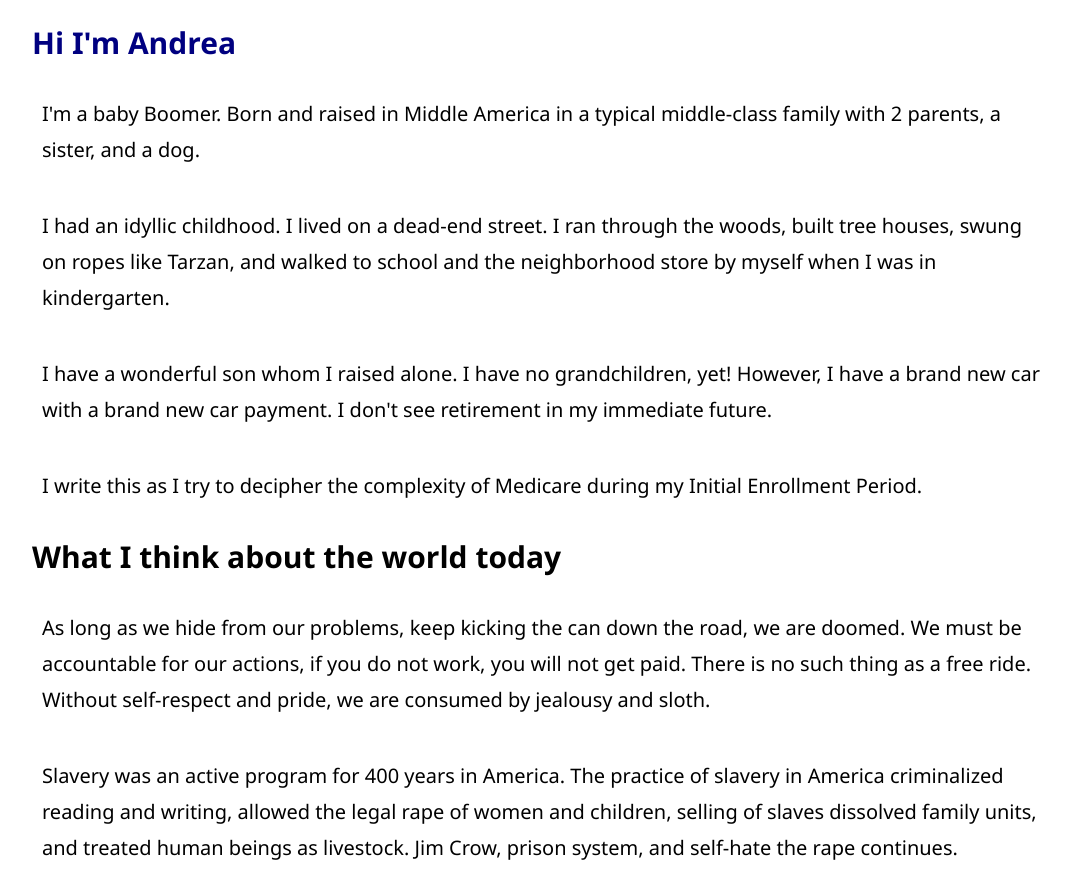
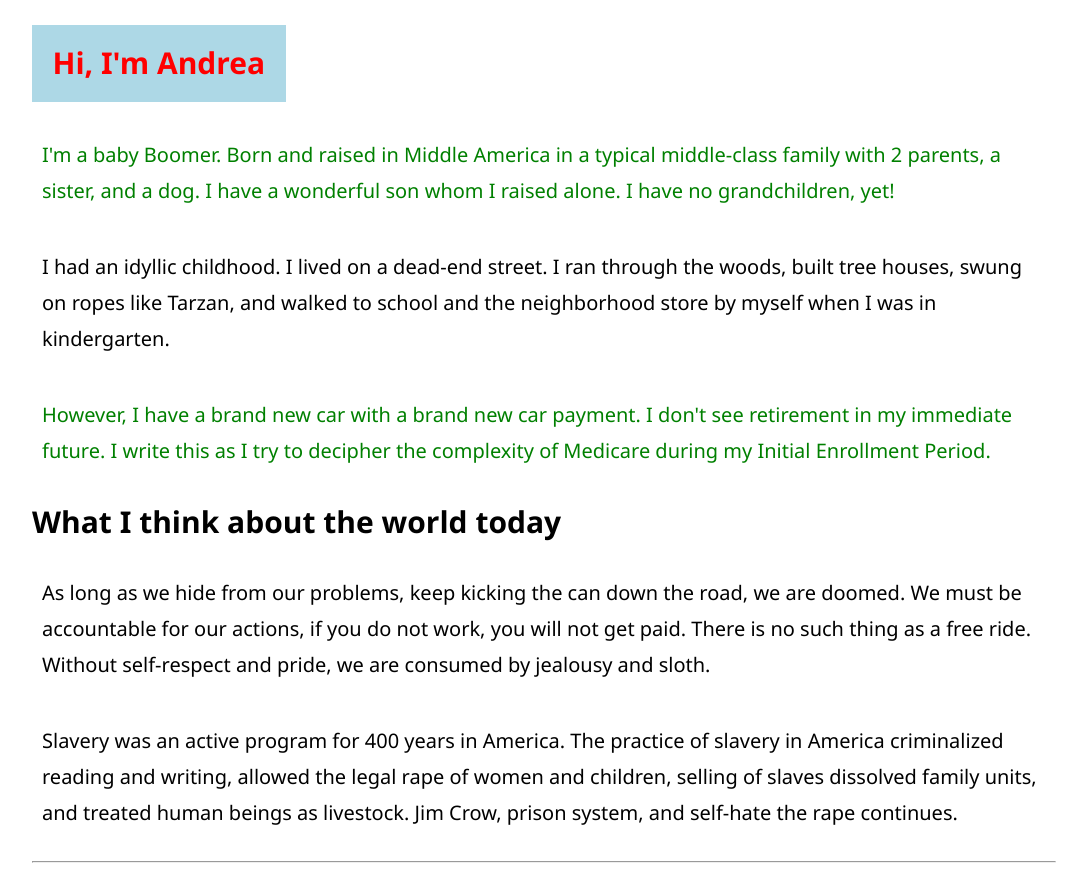
Before and after one commit to KC-LCW-Jan-23-Classroom/js-assignment-4-html-me-something-ACoderBee, a website: page about.html in a window 1280 px wide. Shown: the top 879 px of the page, without its empty margins (96-1164 px from the left). Drawn offline with Linux system fonts and the light colour scheme.

Commit message:
update css and move paragraph

```diff
--- a/about.html
+++ b/about.html
@@ -9,15 +9,16 @@
    </head>
    <body>
       <section class="container">
-      <h1>Hi I'm Andrea</h1>
-         <p>I'm a baby Boomer. Born and raised in Middle America in a typical middle-class family with 2 parents, a sister, and a dog.</p>
+      <h1 id="aboutHeading">Hi, I'm Andrea</h1>
+         <p class="funParagraph">I'm a baby Boomer. Born and raised in Middle America in a typical middle-class family with 2 parents, a sister, and a dog.  I have a wonderful son whom I raised alone.  I have no grandchildren, yet! </p>
          <p> I had an idyllic childhood. I lived on a dead-end street.   I ran through the woods, built tree houses, swung on ropes like Tarzan, and walked to school and the neighborhood store by myself when I was in kindergarten.</p>
-         <p> I have a wonderful son whom I raised alone.  I have no grandchildren, yet! However, I have a  brand new car with a brand new car payment. I don't see retirement in my immediate future.</p>
-         <p>I write this as I try to decipher the complexity of Medicare during my Initial Enrollment Period. </p>
-      <h2>What I think about the world today</h2>
-         <p>As long as we hide from our problems, keep kicking the can down the road, we are doomed.  We must be accountable for our actions, if you do not work, you will not get paid.  There is no such thing as a free ride.  Without self-respect and pride, we are consumed by jealousy and sloth. </p>
+         <p id="testP"> However, I have a  brand new car with a brand new car payment. I don't see retirement in my immediate future. I write this as I try to decipher the complexity of Medicare during my Initial Enrollment Period. </p>
+      <h2>What I think about the world today
+      </h2>
+         <p>As long as we hide from our problems, keep kicking the can down the road, we are doomed.  We must be accountable for our actions, if you do not work, you will not get paid.  There is no such thing as a free ride.  Without self-respect and pride, we are consumed by jealousy and sloth.
+         </p>
          <p> Slavery was an active program for 400 years in America.  The practice of slavery in America criminalized reading and writing, allowed the legal rape of women and children, selling of slaves dissolved family units, and treated human beings as livestock. Jim Crow, prison system, and self-hate the rape continues.
-            </p>
+         </p>
          <!--https://upload.wikimedia.org/wikipedia/commons/transcoded/6/67/Address_Before_a_Joint_Session_of_Congress_%28February_24%2C_2009%29_-_Barack_Obama_%28WhiteHouse.gov%29.ogv/Address_Before_a_Joint_Session_of_Congress_%28February_24%2C_2009%29_-_Barack_Obama_%28WhiteHouse.gov%29.ogv.160p.webm-->
          <hr>
       <h2>Not as optimistic</h2>
--- a/styles.css
+++ b/styles.css
@@ -9,9 +9,12 @@ body {
 }
 .container {width: 80%; margin: auto; overflow: hidden;
 }
-.funParagraph #testP {color: green;
+.funParagraph {color: green;
+}
+#testP {color: green;
 }
 #mainHeading {background: lightblue; color: red; max-width: fit-content; padding: 2%;}
+#aboutHeading {background: lightblue; color: red; max-width: fit-content; padding: 2%;}
 #mainNav{background: lightgray; color: black;}
 #mainNav ul{
     padding: 0; margin: 0; list-style: none;
```
Also changed, not shown: index.html (+13 -1 lines).
